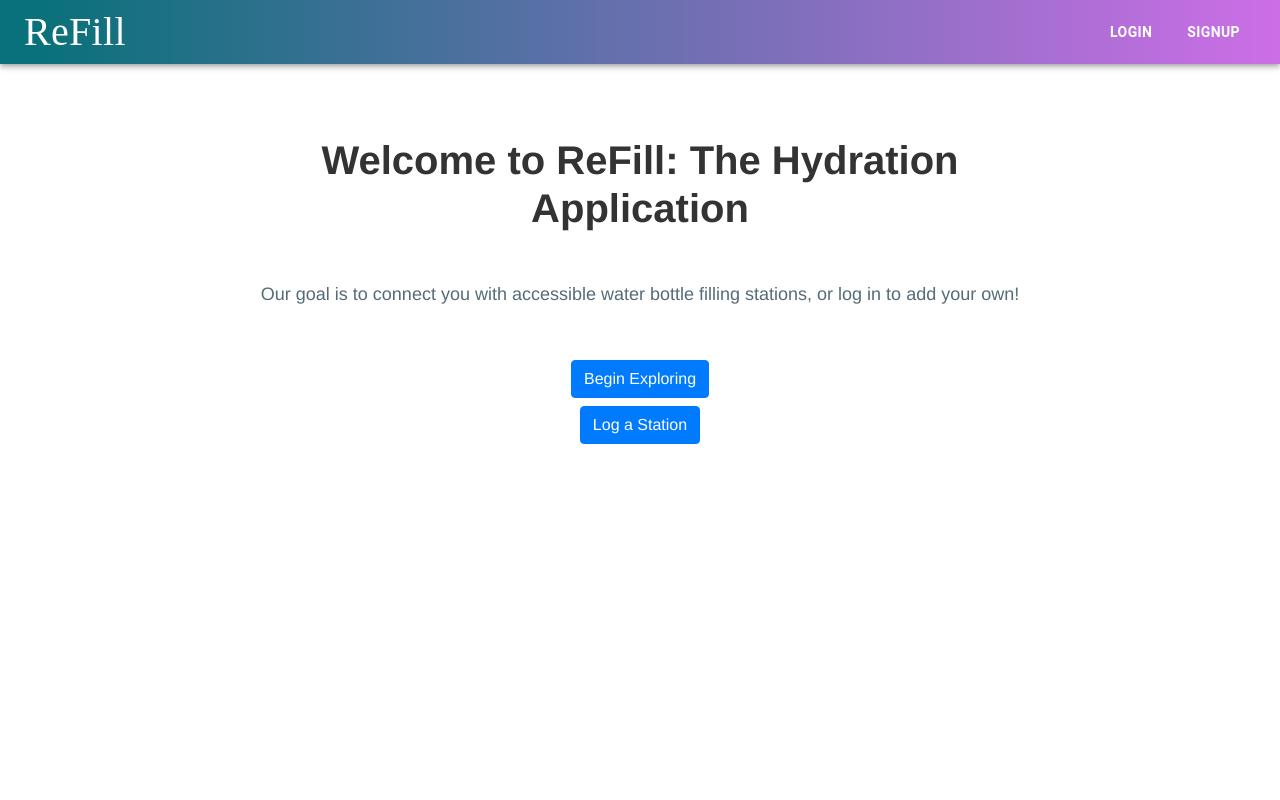
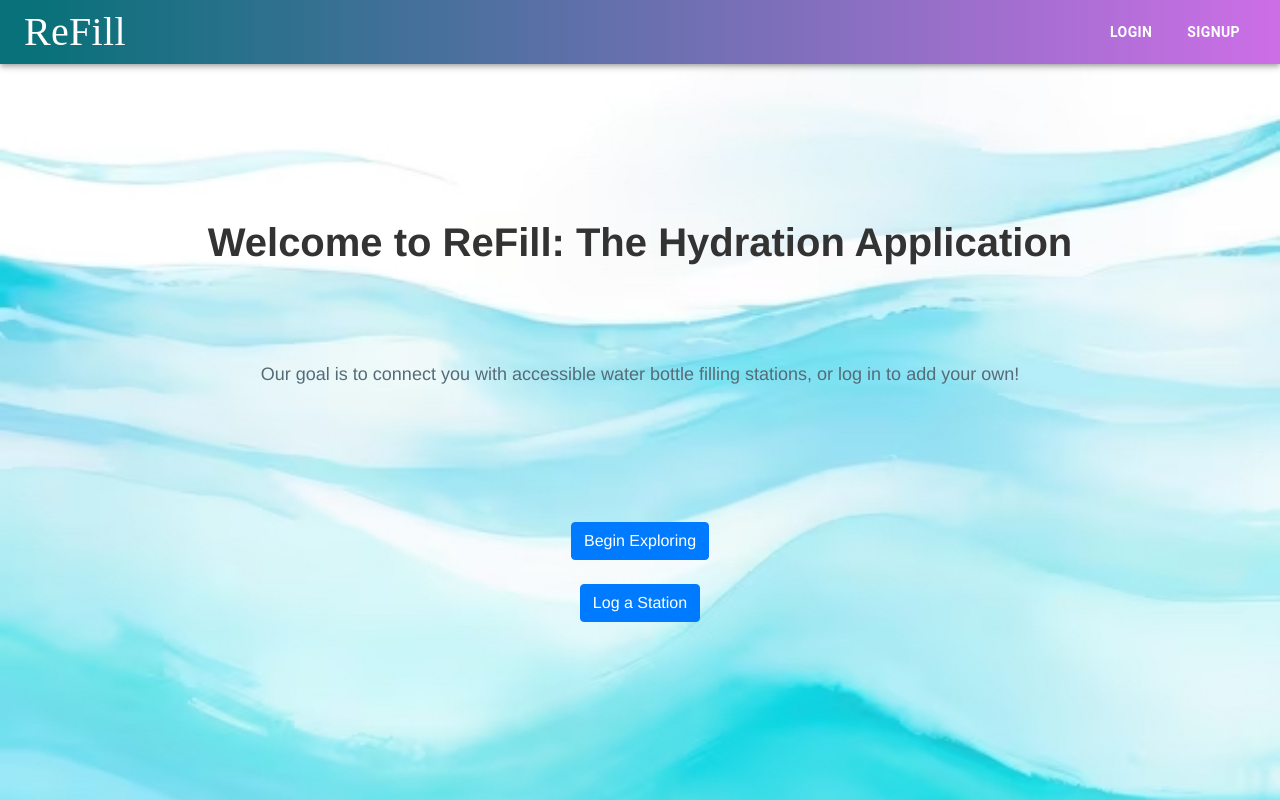
Before and after one commit to epuer18/ReFill, a React (Create React App) app in the folder client/: page / in a window 1280 px wide. Built offline with nearby package versions, Linux system fonts and the light colour scheme.

Commit message:
modify the home page

```diff
--- a/client/src/component/home.js
+++ b/client/src/component/home.js
@@ -3,25 +3,30 @@ import { Link } from "react-router-dom";
 import "../css/home.css";
 
 const Home = () => {
-  return <div className="welcome_text">
-    <h1> <strong>Welcome to ReFill: The Hydration Application</strong> </h1>
-    <br/>
+  return (
+    <div className="welcome_text">
+      <h1>
+        {" "}
+        <strong>Welcome to ReFill: The Hydration Application</strong>{" "}
+      </h1>
       <div className="mb-5">
-      Our goal is to connect you with accessible water bottle filling stations, or log in to add your own!
+        Our goal is to connect you with accessible water bottle filling
+        stations, or log in to add your own!
       </div>
       <section>
         <div>
-      <Link to="/stations" className='btn btn-primary mb-2 co'>
+          <Link to="/stations" className="btn btn-primary mb-4">
             Begin Exploring
           </Link>
         </div>
         <div>
-      <Link to="/add" className='btn btn-primary mb-2'>
+          <Link to="/add" className="btn btn-primary mb-4">
             Log a Station
           </Link>
         </div>
       </section>
-  </div>;
+    </div>
+  );
 };
 
 export default Home;
--- a/client/src/css/home.css
+++ b/client/src/css/home.css
@@ -1,13 +1,18 @@
-.welcome_text{
+.welcome_text {
+  display: flex;
+  flex-direction: column;
+  justify-content: space-evenly;
   margin: 0 auto;
-    max-width: 50em;
   font-family: "Helvetica", "Arial", sans-serif;
   font-size: large;
   line-height: 2;
   padding: 4em 1em;
   color: #566b78;
   text-align: center;
-
+  background-image: url("../image/background.jpeg");
+  background-size: cover;
+  background-position: center;
+  height: calc(100vh - 64px);
 }
 
 h2 {
@@ -15,6 +20,8 @@
   padding-top: 1em;
 }
 
-  h1, h2, strong {
+h1,
+h2,
+strong {
   color: #333;
 }
```
Also changed, not shown: client/src/image/background.jpeg (added). Lines whose indentation alone changed are shown as unchanged.
